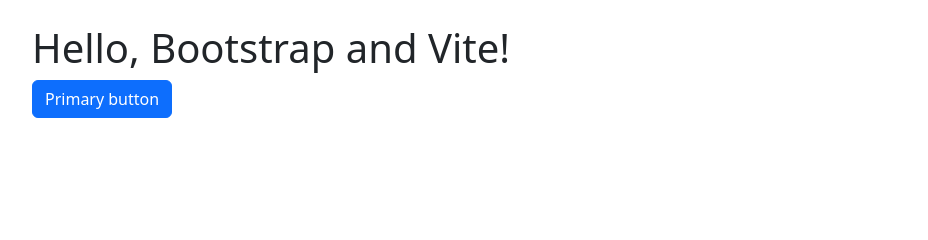
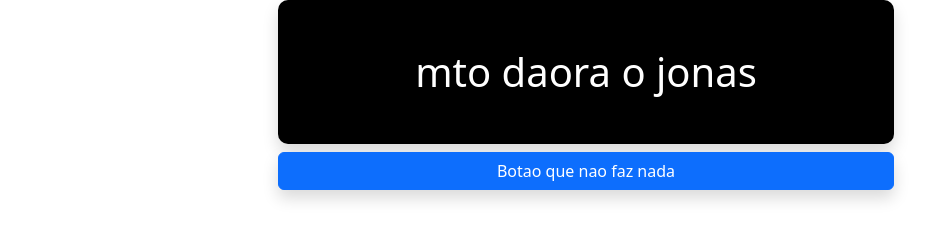
Before and after one commit to Sirigueijocoderpy/Bootstrap-e-Scss, a website built with Vite: page SiteTeste/src/index.html in a window 1280 px wide. Shown: the whole page, without its empty margins (54-982 px from the left). Built offline with nearby package versions, Linux system fonts and the light colour scheme.

Commit message:
JonasTeste

```diff
--- a/SiteTeste/src/index.html
+++ b/SiteTeste/src/index.html
@@ -7,9 +7,9 @@
     <script type="module" src="./js/main.js"></script>
   </head>
   <body>
-    <div class="container py-4 px-3 mx-auto">
-      <h1>Hello, Bootstrap and Vite!</h1>
-      <button class="btn btn-primary">Primary button</button>
+    <div class="container row text-center col-6 mx-auto">
+      <h1 class=" shadow bg-black text-center p-5 texto ">mto daora o jonas</h1>
+      <button class="btn-primary btn shadow">Botao que nao faz nada</button>
     </div>
   </body>
 </html>
--- a/SiteTeste/src/scss/styles.scss
+++ b/SiteTeste/src/scss/styles.scss
@@ -1 +1,5 @@
 @import "bootstrap/scss/bootstrap";
+.texto{
+    color: white;
+    border-radius:10px;
+}
```
